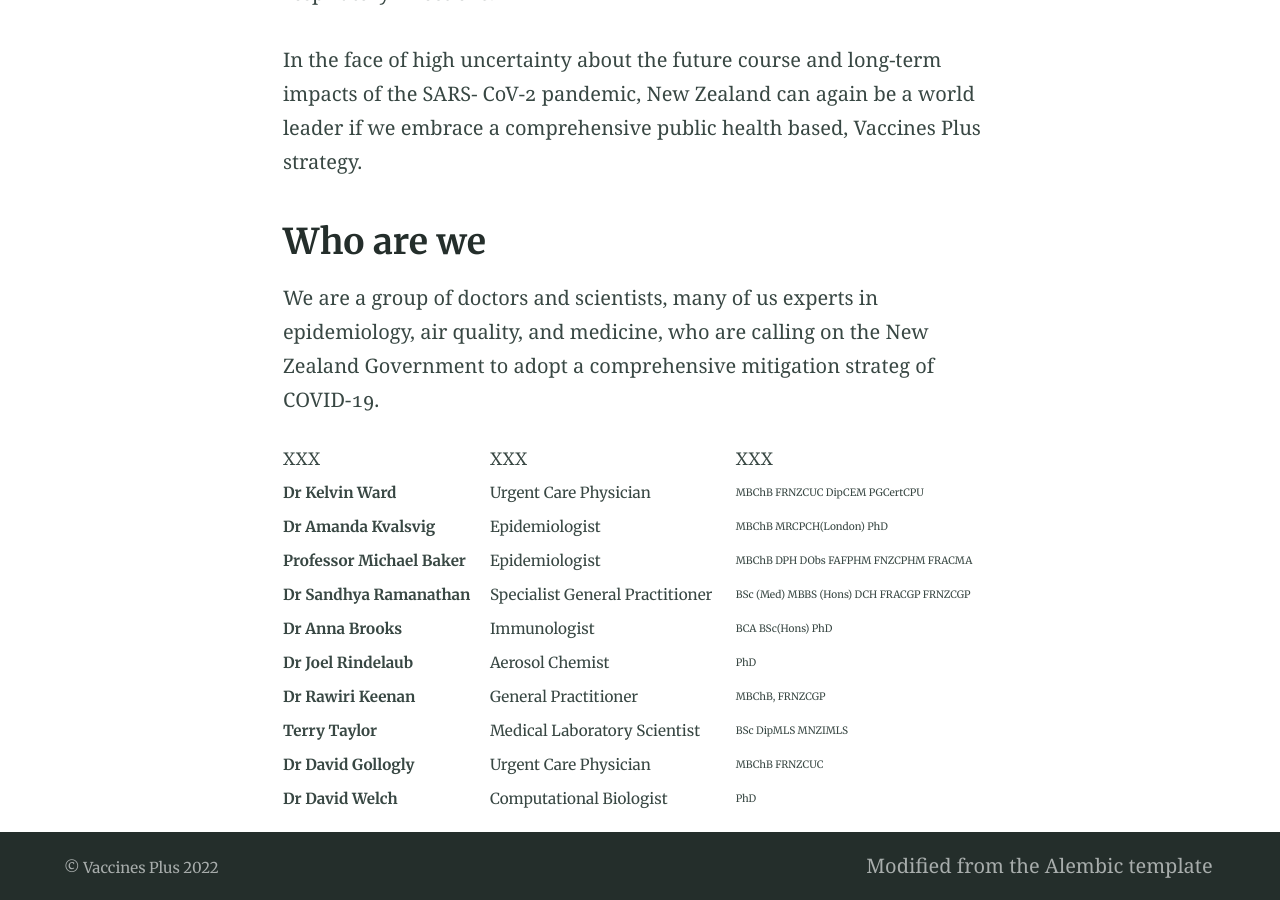
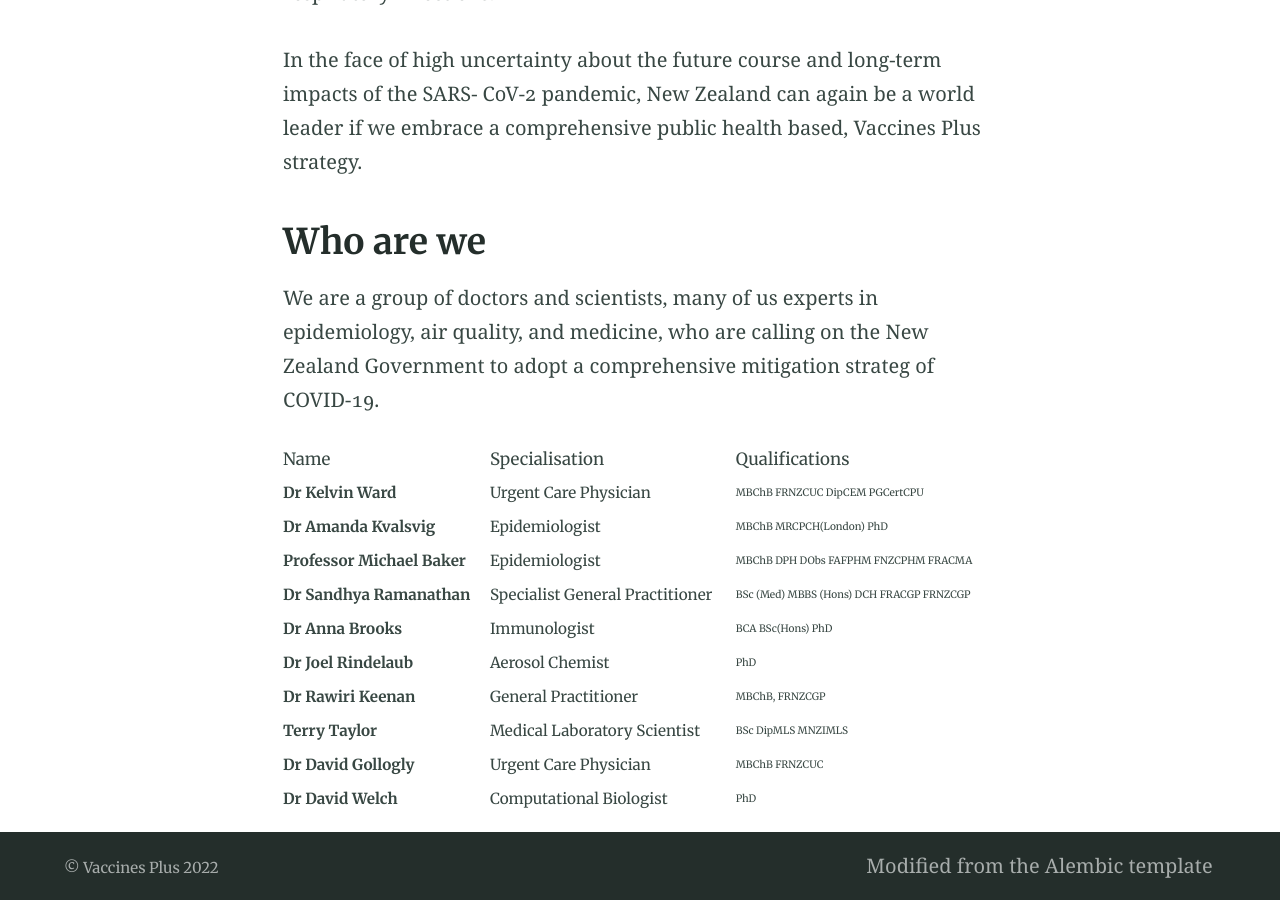
Before and after one commit to utunga/vaccines-plus, a Jekyll site: the page built from index.md, in a window 1280 px wide and 900 px high, scrolled down 2713 px. Built offline with Jekyll 4.4.1, drawn with Linux system fonts in a browser that asks for light colours.

Commit message:
Update site-table.html

```diff
--- a/_includes/site-table.html
+++ b/_includes/site-table.html
@@ -1,8 +1,8 @@
 <table class="signature_table">
     <tr>
-        <th>XXX</th>
-        <th>XXX</th>
-        <th>XXX</th>
+        <th>Name</th>
+        <th>Specialisation</th>
+        <th>Qualifications</th>
     </tr>
     <tr>
         <th class="name">Dr Kelvin Ward</th>
```
